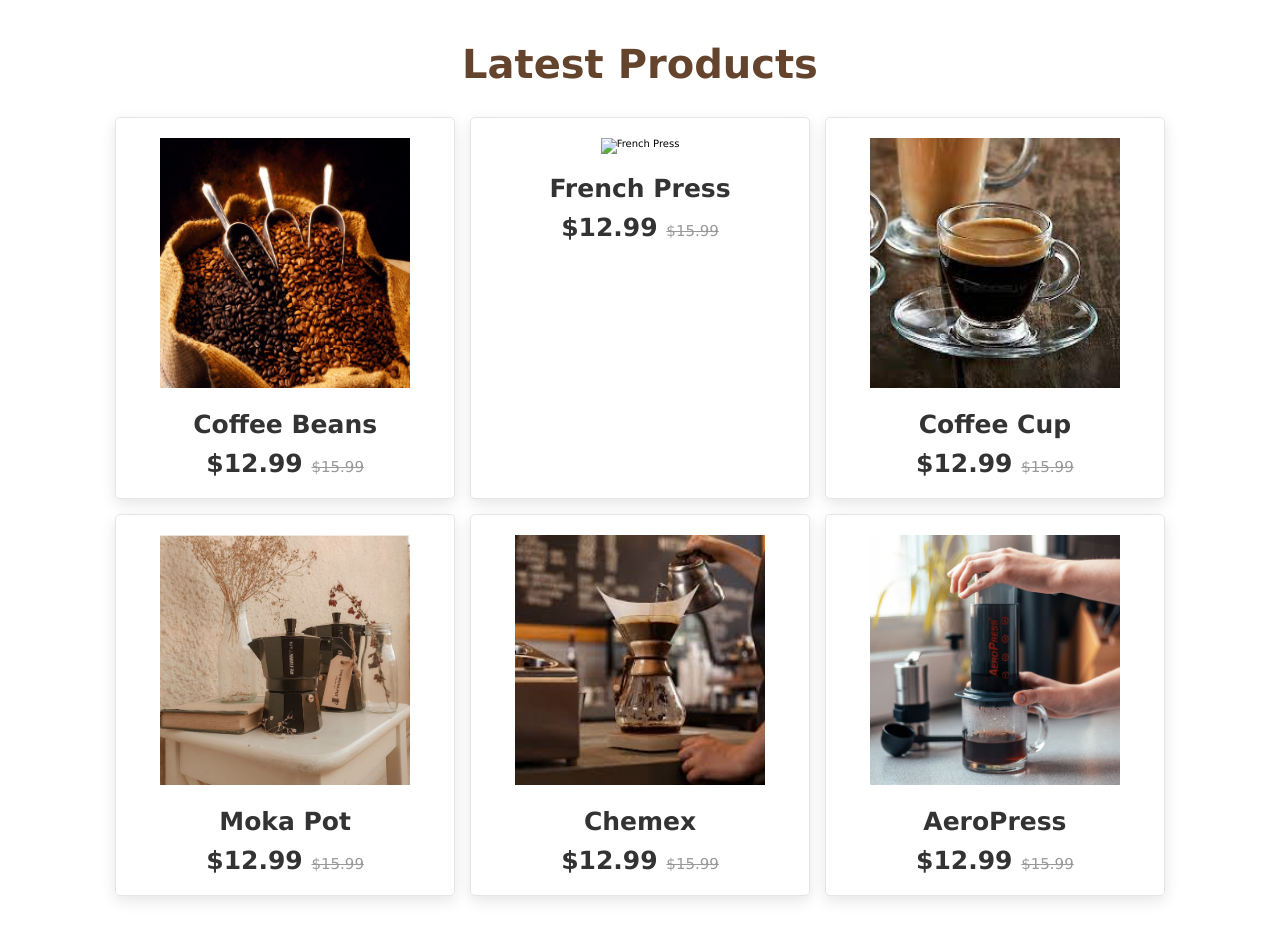
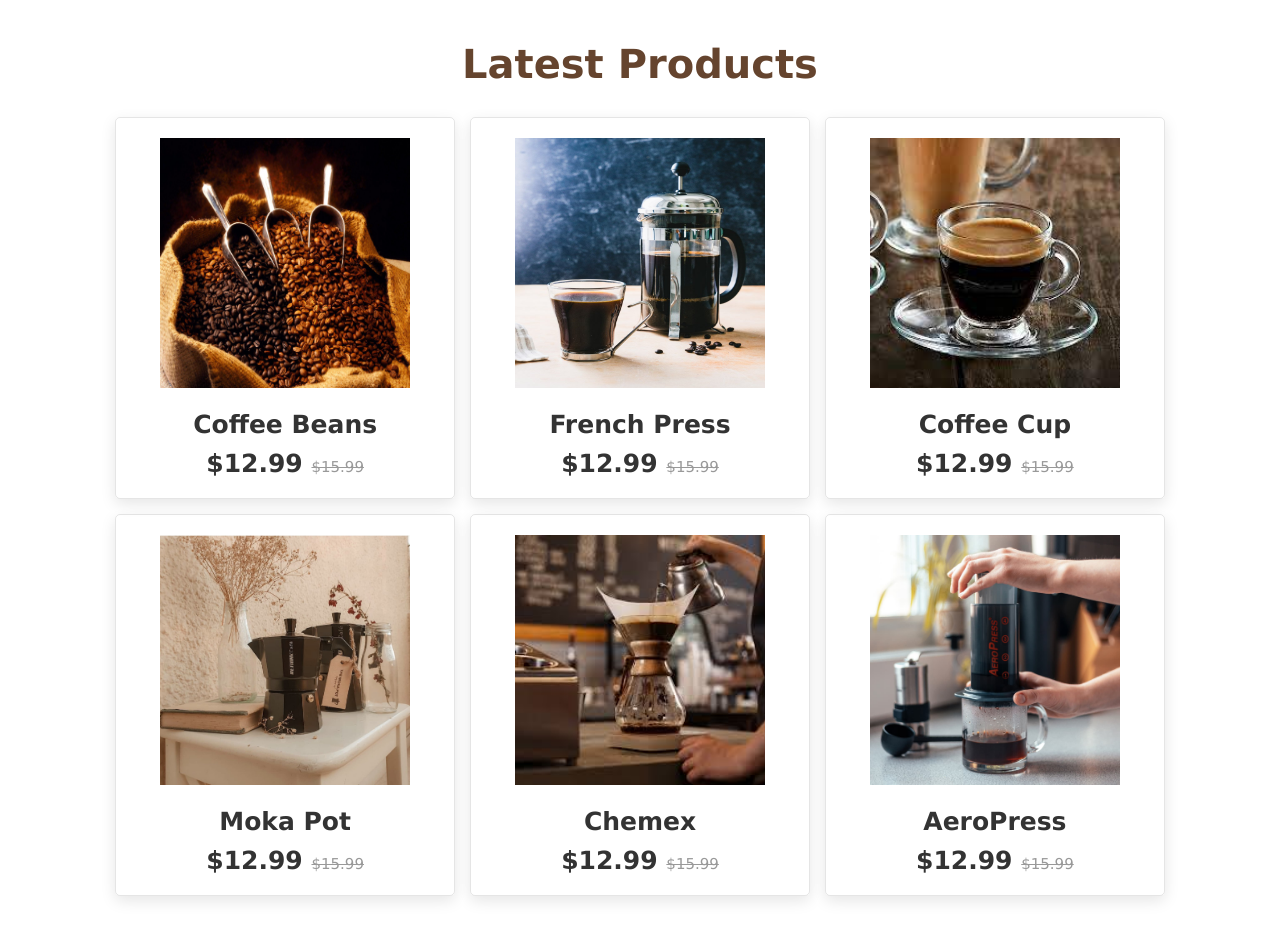
Before and after one commit to mernaFayez/Mr-beans-website, a plain HTML site: page index.html in a window 1280 px wide. Shown: the part 1700-2635 px from the top of the page. Drawn offline with Linux system fonts and the light colour scheme; files whose address does not match are found by name.

Commit message:
Update index.html

```diff
--- a/index.html
+++ b/index.html
@@ -118,7 +118,7 @@
                 <div class="box">
                     <!-- <span class="discount">-10%</span> -->
                     <div class="image">
-                        <img src="../MrBeans/media/prod2-French-Press.jpg" alt="french press">
+                        <img src="media/prod2-French-Press.jpg" alt="french press">
                         <div class="icons">
                             <a href="#" class="fas fa-heart"></a>
                             <a href="#" class="cart-btn">add to cart</a>
```
